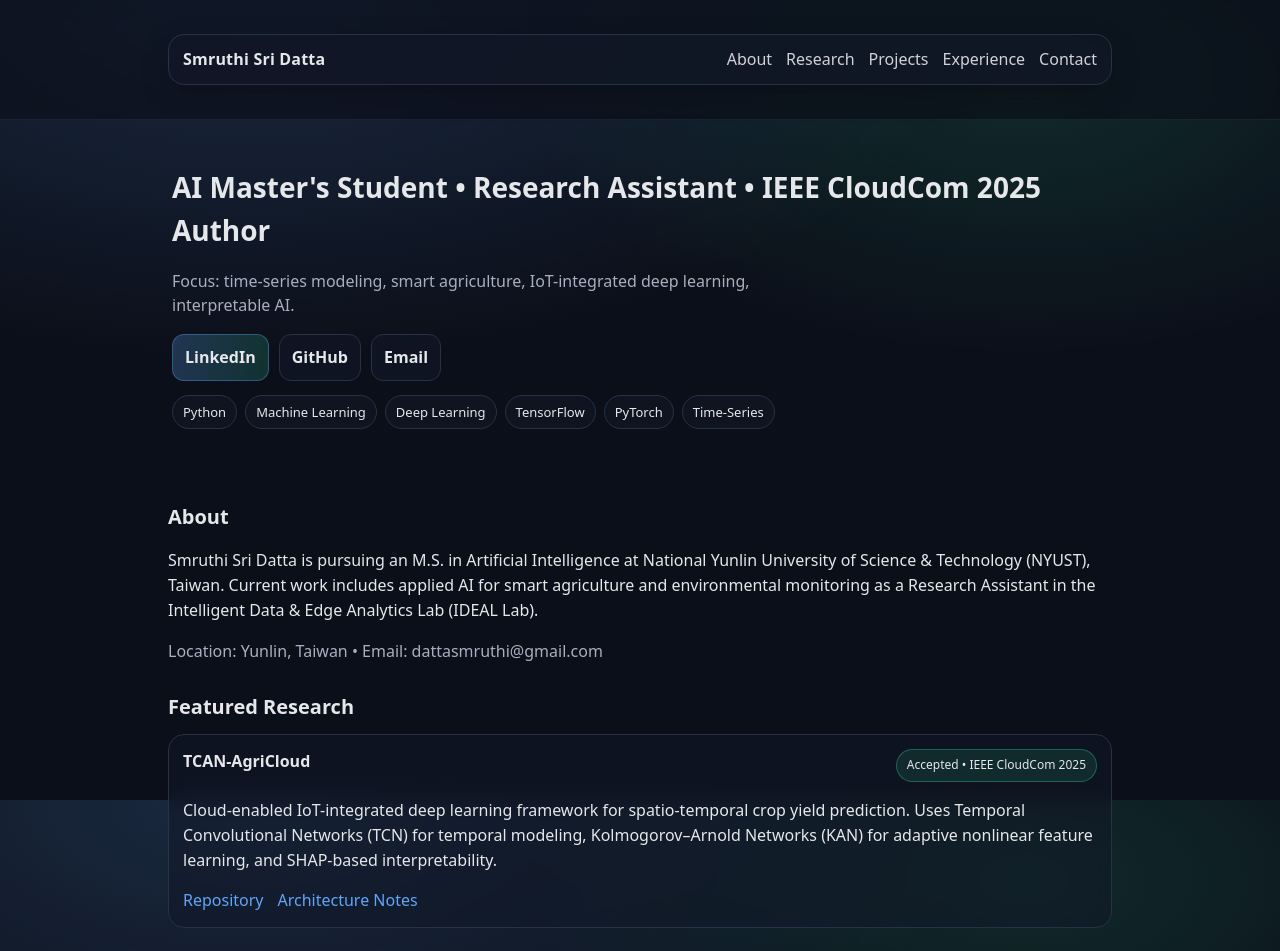
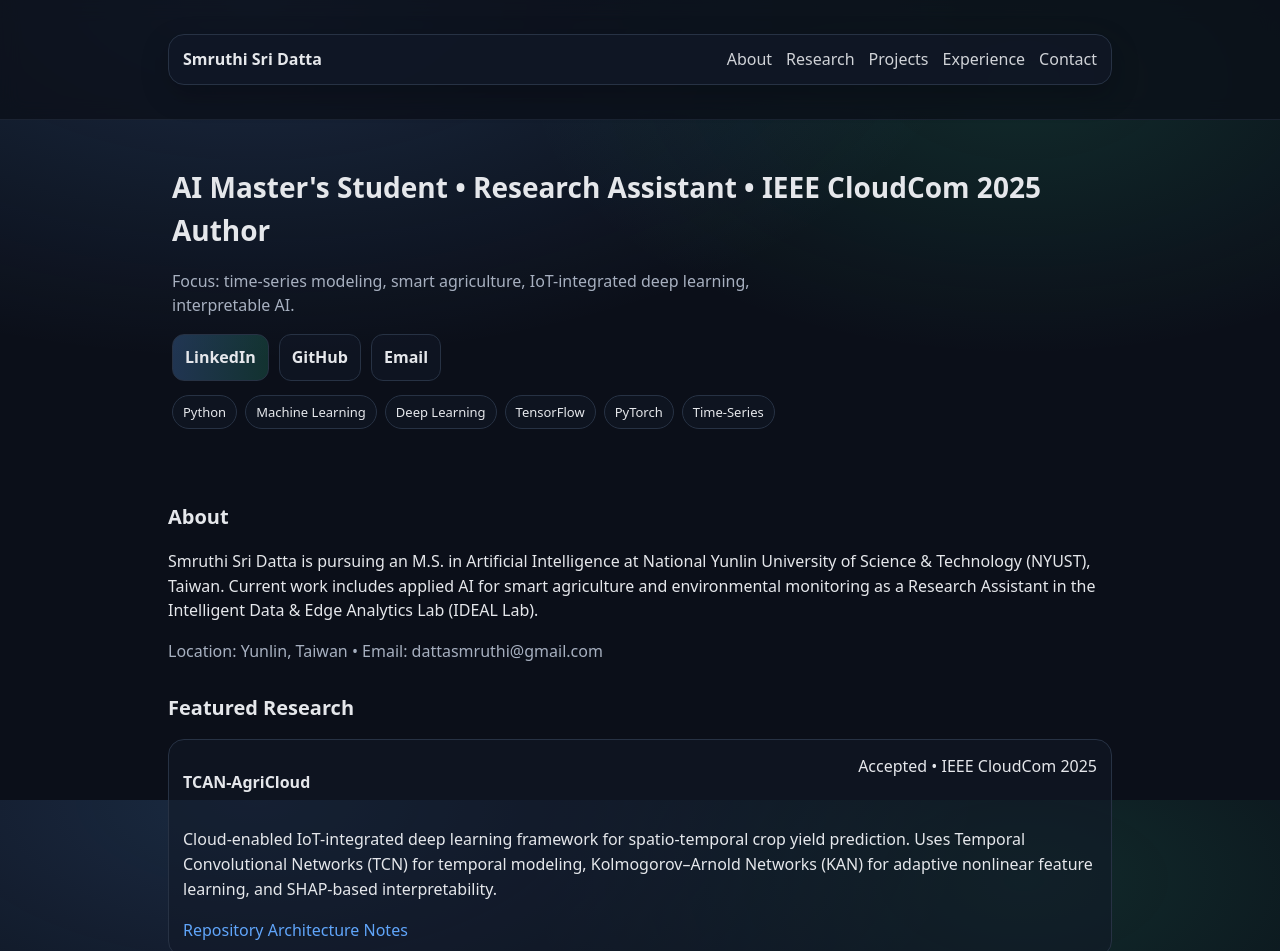
Before and after one commit to Smruthi-Sri-Datta/Smruthi-Sri-Datta.github.io, a plain HTML site: page index.html in a window 1280 px wide. Shown: the top 951 px of the page. Drawn offline with Linux system fonts and the light colour scheme.

Commit message:
Update style.css

```diff
--- a/style.css
+++ b/style.css
@@ -10,11 +10,15 @@
 
 *{box-sizing:border-box}
 
-html, body { height: 100%; }
+html{
+  height:100%;
+  scroll-behavior:smooth;
+}
 
 body{
   margin:0;
-  font-family: ui-sans-serif, system-ui, -apple-system, Segoe UI, Roboto, Arial, "Noto Sans", "Apple Color Emoji","Segoe UI Emoji";
+  min-height:100%;
+  font-family: ui-sans-serif, system-ui, -apple-system, Segoe UI, Roboto, Arial;
   background: radial-gradient(1200px 600px at 20% 0%, rgba(96,165,250,.18), transparent 60%),
               radial-gradient(900px 500px at 80% 10%, rgba(52,211,153,.14), transparent 55%),
               var(--bg);
@@ -25,93 +29,106 @@ body{
 a{color:var(--accent); text-decoration:none}
 a:hover{text-decoration:underline}
 
-.container{max-width:980px; margin:0 auto; padding:22px 18px}
-
-/* ✅ Sticky wrapper (reliable across browsers) */
-.sticky-wrap{
-  position: sticky;
-  top: 0;
-  z-index: 2000;
-  padding: 12px 0;
-  background: rgba(11,15,25,.65);
-  backdrop-filter: blur(10px);
-  border-bottom: 1px solid rgba(39,50,68,.55);
+.container{
+  max-width:980px;
+  margin:0 auto;
+  padding:22px 18px;
 }
 
-/* Topbar itself stays normal; wrapper handles sticky behavior */
+/* ✅ Sticky wrapper */
+.sticky-wrap{
+  position:sticky;
+  top:0;
+  z-index:3000;
+  background:rgba(11,15,25,.75);
+  backdrop-filter:blur(10px);
+  border-bottom:1px solid rgba(39,50,68,.55);
+}
+
+/* Header bar */
 .topbar{
-  display:flex; align-items:center; justify-content:space-between;
+  display:flex;
+  align-items:center;
+  justify-content:space-between;
   gap:16px;
+  margin:12px auto;
   border:1px solid var(--line);
   background:rgba(17,24,39,.72);
   padding:12px 14px;
   border-radius:16px;
-  box-shadow: 0 10px 28px rgba(0,0,0,.22);
+  box-shadow:0 10px 28px rgba(0,0,0,.22);
 }
 
-.brand{font-weight:700; letter-spacing:.2px}
+.brand{font-weight:700}
 .nav{display:flex; gap:14px; flex-wrap:wrap}
 .nav a{color:var(--text); opacity:.9}
 .nav a:hover{opacity:1}
 
-/* hero now begins below sticky header naturally */
+/* Hero */
 .header{padding-top:6px}
 .hero{padding:22px 4px 0}
 
 h1{font-size:28px; margin:18px 0 8px}
 .subtitle{color:var(--muted); max-width:72ch}
 
-.buttons{display:flex; gap:10px; flex-wrap:wrap; margin:14px 0 10px}
+/* Buttons */
+.buttons{display:flex; gap:10px; flex-wrap:wrap; margin:14px 0}
 .btn{
-  display:inline-flex; align-items:center; justify-content:center;
-  padding:10px 12px; border-radius:12px; border:1px solid var(--line);
-  background:rgba(17,24,39,.6); color:var(--text);
+  padding:10px 12px;
+  border-radius:12px;
+  border:1px solid var(--line);
+  background:rgba(17,24,39,.6);
+  color:var(--text);
   font-weight:600;
 }
 .btn.primary{
   background:linear-gradient(90deg, rgba(96,165,250,.25), rgba(52,211,153,.18));
-  border-color:rgba(96,165,250,.35);
 }
-.btn:hover{filter:brightness(1.08); text-decoration:none}
+.btn:hover{filter:brightness(1.08)}
 
-.chips{display:flex; gap:8px; flex-wrap:wrap; margin-top:14px}
+/* Chips */
+.chips{display:flex; gap:8px; flex-wrap:wrap}
 .chip{
-  font-size:13px; color:var(--text);
-  padding:6px 10px; border-radius:999px;
+  font-size:13px;
+  padding:6px 10px;
+  border-radius:999px;
   border:1px solid var(--line);
   background:rgba(17,24,39,.55);
 }
 
-.section{margin-top:28px}
-h2{font-size:20px; margin:0 0 12px}
-h3{font-size:16px; margin:0 0 8px}
+/* Sections */
+.section{
+  margin-top:28px;
+  scroll-margin-top:120px; /* 🔑 prevents sticky overlap */
+}
+
+h2{font-size:20px}
+h3{font-size:16px}
 .muted{color:var(--muted)}
 
+/* Grid */
 .grid{
   display:grid;
-  grid-template-columns: repeat(3, minmax(0, 1fr));
+  grid-template-columns:repeat(3,1fr);
   gap:12px;
 }
-@media (max-width: 900px){
-  .grid{grid-template-columns: 1fr}
+@media(max-width:900px){
+  .grid{grid-template-columns:1fr}
 }
 
+/* Cards */
 .card{
   border:1px solid var(--line);
   background:rgba(17,24,39,.55);
-  backdrop-filter: blur(10px);
   border-radius:16px;
   padding:14px;
 }
 .card ul{margin:8px 0 0 18px}
-.card li{margin:4px 0}
-.card-head{display:flex; justify-content:space-between; align-items:center; gap:10px}
-.tag{
-  font-size:12px; padding:6px 10px; border-radius:999px;
-  border:1px solid rgba(52,211,153,.35);
-  color:var(--text);
-  background:rgba(52,211,153,.12);
-  white-space:nowrap;
+.card-head{display:flex; justify-content:space-between; gap:10px}
+
+/* Footer */
+.footer{
+  margin-top:30px;
+  border-top:1px solid var(--line);
+  padding-top:14px;
 }
-.links{display:flex; gap:14px; flex-wrap:wrap; margin-top:8px}
-.footer{margin-top:30px; border-top:1px solid var(--line); padding-top:14px}
```
